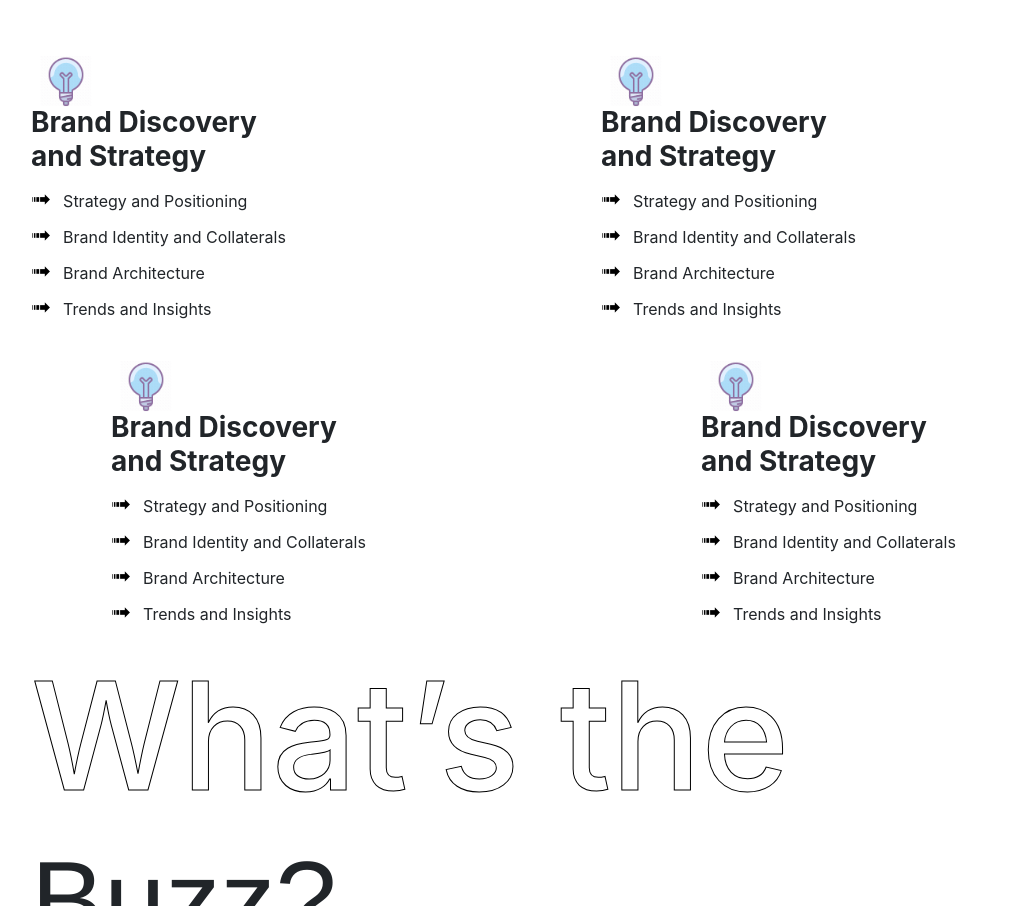
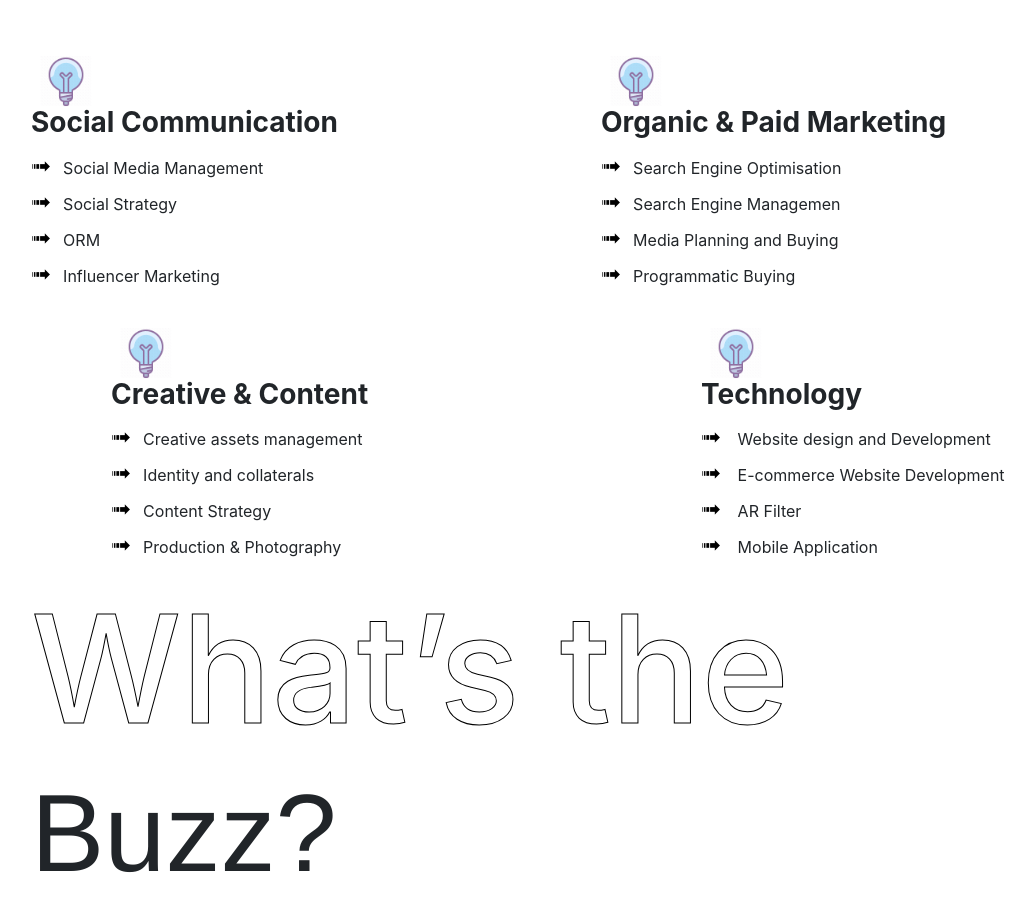
Before and after one commit to VishK98/Squash-Global, a React (Create React App) app: page / in a window 1280 px wide. Shown: the part 5384-6290 px from the top of the page, without its empty margins (51-1086 px from the left). Built offline with nearby package versions, Linux system fonts and the light colour scheme; a web font is replaced by a local one.

Commit message:
home update

```diff
--- a/src/components/Home/Home.js
+++ b/src/components/Home/Home.js
@@ -700,8 +700,7 @@ function Home() {
                 <AnimatedText
                   text={
                     <h3>
-                      Brand Discovery <br />
-                      and Strategy
+                      Social Communication
                     </h3>
                   }
                   animation="slide-left"
@@ -711,10 +710,10 @@ function Home() {
                 <AnimatedText
                   text={
                     <ul className="custom-arrow-bullet-point">
-                      <li>Strategy and Positioning</li>
-                      <li>Brand Identity and Collaterals</li>
-                      <li>Brand Architecture</li>
-                      <li>Trends and Insights</li>
+                      <li>Social Media Management</li>
+                      <li>Social Strategy</li>
+                      <li>ORM</li>
+                      <li>Influencer Marketing</li>
                     </ul>
                   }
                   animation="slide-left"
@@ -732,8 +731,7 @@ function Home() {
                 <AnimatedText
                   text={
                     <h3>
-                      Brand Discovery <br />
-                      and Strategy
+                      Creative & Content
                     </h3>
                   }
                   animation="slide-left"
@@ -743,10 +741,10 @@ function Home() {
                 <AnimatedText
                   text={
                     <ul className="custom-arrow-bullet-point">
-                      <li>Strategy and Positioning</li>
-                      <li>Brand Identity and Collaterals</li>
-                      <li>Brand Architecture</li>
-                      <li>Trends and Insights</li>
+                      <li>Creative assets management</li>
+                      <li>Identity and collaterals</li>
+                      <li>Content Strategy</li>
+                      <li>Production & Photography</li>
                     </ul>
                   }
                   animation="slide-left"
@@ -766,8 +764,7 @@ function Home() {
                 <AnimatedText
                   text={
                     <h3>
-                      Brand Discovery <br />
-                      and Strategy
+                     Organic & Paid Marketing
                     </h3>
                   }
                   animation="slide-right"
@@ -777,10 +774,10 @@ function Home() {
                 <AnimatedText
                   text={
                     <ul className="custom-arrow-bullet-point">
-                      <li>Strategy and Positioning</li>
-                      <li>Brand Identity and Collaterals</li>
-                      <li>Brand Architecture</li>
-                      <li>Trends and Insights</li>
+                      <li>Search Engine Optimisation</li>
+                      <li>Search Engine Managemen</li>
+                      <li>Media Planning and Buying</li>
+                      <li>Programmatic Buying</li>
                     </ul>
                   }
                   animation="slide-right"
@@ -798,8 +795,7 @@ function Home() {
                 <AnimatedText
                   text={
                     <h3>
-                      Brand Discovery <br />
-                      and Strategy
+                     Technology
                     </h3>
                   }
                   animation="slide-right"
@@ -809,10 +805,10 @@ function Home() {
                 <AnimatedText
                   text={
                     <ul className="custom-arrow-bullet-point">
-                      <li>Strategy and Positioning</li>
-                      <li>Brand Identity and Collaterals</li>
-                      <li>Brand Architecture</li>
-                      <li>Trends and Insights</li>
+                      <li> Website design and Development</li>
+                      <li> E-commerce Website Development</li>
+                      <li> AR Filter</li>
+                      <li> Mobile Application</li>
                     </ul>
                   }
                   animation="slide-right"
```
